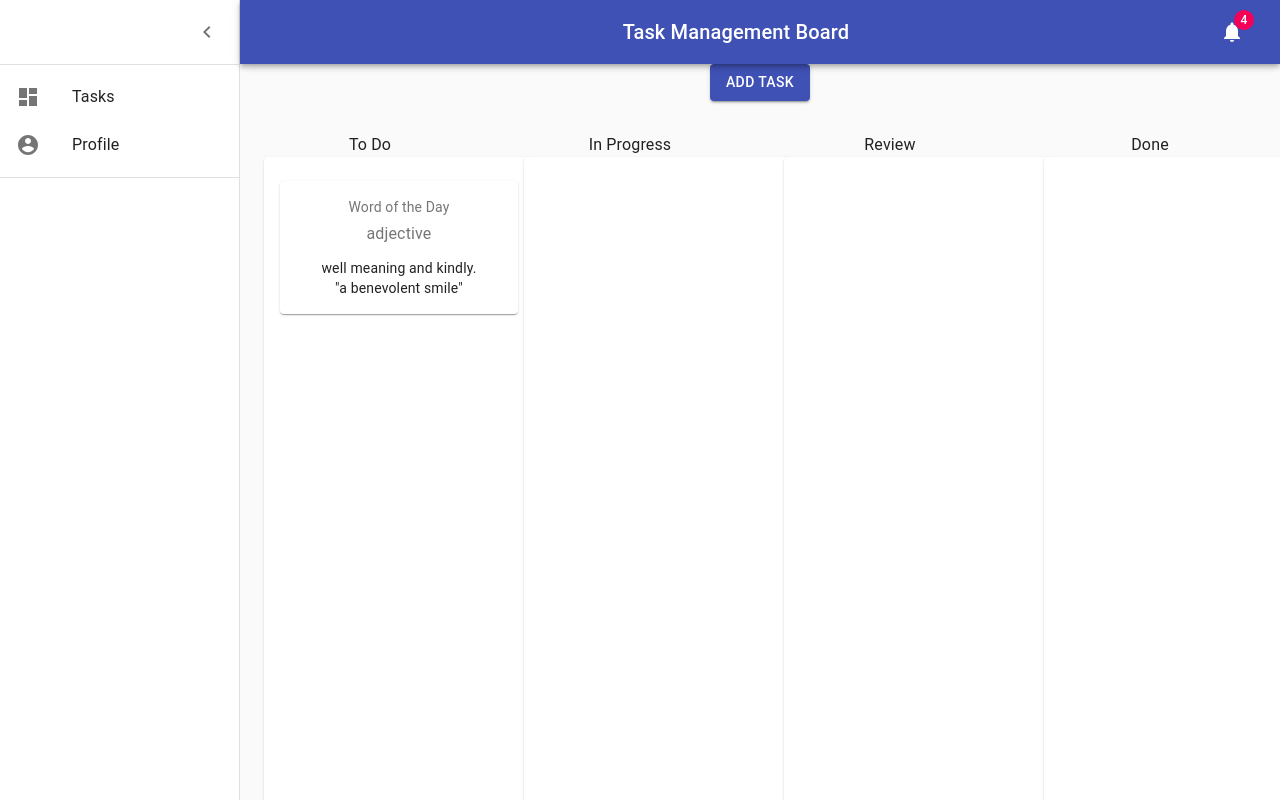
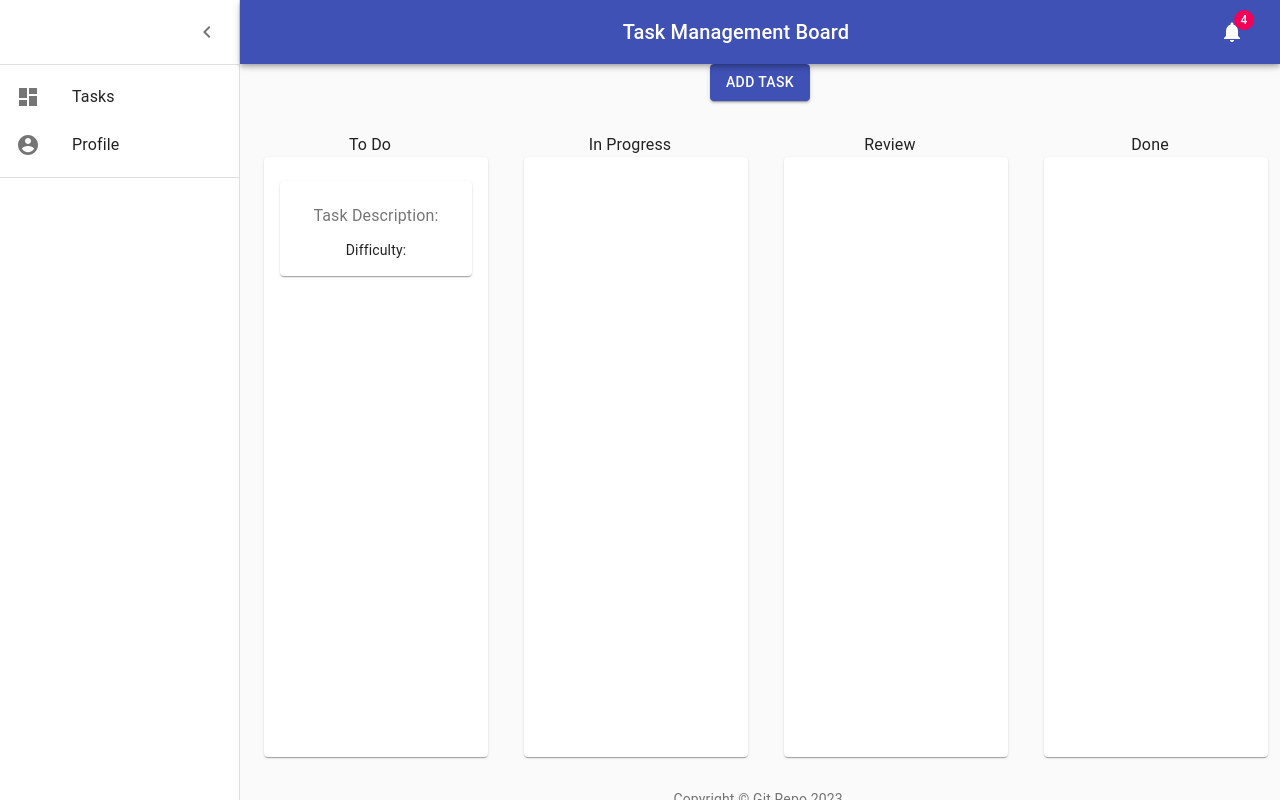
Before and after one commit to CMSC-495-Group-One/TaskManagementUI, a React (Create React App) app: page /tasks in a window 1280 px wide. Built offline with nearby package versions, Linux system fonts and the light colour scheme; sample sign-in values are in the browser's storage.

Commit message:
Added parameters to cards.js to display info in card and modal

```diff
--- a/src/components/taskboard/cards.js
+++ b/src/components/taskboard/cards.js
@@ -12,23 +12,17 @@ import Modal from './modals';
 
 const useStyles = makeStyles({
   root: {
-    minWidth: 230,
-    maxHeight: 150,
-  },
-  bullet: {
-    display: 'inline-block',
-    margin: '0 2px',
-    transform: 'scale(0.8)',
-  },
-  title: {
-    fontSize: 14,
+    maxwidth: '25vh',
+    maxHeight: '16vh',
+    display: 'flex',
   },
   pos: {
     marginBottom: 12,
   },
 });
 
-export default function Cards() {
+export default function Cards({ title, description, difficulty, status,
+  onTitleChange, onDescriptionChange, onDifficultyChange, onStatusChange }) {
   const classes = useStyles();
 
   const [showModal, setShowModal]= React.useState(false);
@@ -44,26 +38,33 @@ export default function Cards() {
     <Card className={classes.root}>
       <CardActionArea onClick={handleClickOpen}>
           <CardContent>
-            <Typography className={classes.title} color="textSecondary" gutterBottom>
-              Word of the Day
+            <Typography className={classes.title} color="textSecondary" variant="h6" gutterBottom>
+              {title}
             </Typography>
-            <Typography className={classes.pos} color="textSecondary">
-              adjective
+            <Typography className={classes.pos} color="textSecondary" variant="body1" gutterBottom>
+              Task Description: {description}
             </Typography>
             <Typography variant="body2" component="p">
-              well meaning and kindly.
-              <br />
-              {'"a benevolent smile"'}
+              Difficulty: {difficulty}
             </Typography>
           </CardContent>
       </CardActionArea>
       <Dialog open={showModal} onClose={handleClose} aria-labelledby="form-dialog-title">
-          <Modal/>
-          <DialogActions>
-            <Button onClick={handleClose} color="primary">
-              Publish
-            </Button>
-          </DialogActions>
+        <Modal
+         title={title}
+         description={description}
+         difficulty={difficulty}
+         status={status}
+         onTitleChange={(e) => setTitle(e.target.value)}
+         onDescriptionChange={(e) => setDescription(e.target.value)}
+         onDifficultyChange={(e) => setDifficulty(e.target.value)}
+         onStatusChange={(e) => setStatus(e.target.value)}
+         />
+        <DialogActions>
+          <Button onClick={handleClose} color="primary">
+            Publish
+          </Button>
+        </DialogActions>
       </Dialog>
     </Card>
   );
--- a/src/components/taskboard/modals.js
+++ b/src/components/taskboard/modals.js
@@ -36,6 +36,7 @@ export default function Modal({ title, description, difficulty, status,
                     label="Task Title"
                     type="Title"
                     fullWidth
+                    multiline="true"
                     value={title}
                     onChange={onTitleChange}
                 />
@@ -46,6 +47,8 @@ export default function Modal({ title, description, difficulty, status,
                     label="Task Description"
                     type="Description"
                     fullWidth
+                    multiline="true"
+                    minRows="3"
                     value={description}
                     onChange={onDescriptionChange}
                 />
--- a/src/components/taskboard/tasks.js
+++ b/src/components/taskboard/tasks.js
@@ -118,8 +118,8 @@ const useStyles = makeStyles((theme) => ({
     },
     paper: {
         padding: theme.spacing(2),
-        height: 720,
-        width: 270,
+        height: '75vh',
+        width: '28vh',
         display: 'flex',
         overflow: 'auto',
         flexDirection: 'column',
@@ -272,7 +272,17 @@ export default function Tasks() {
                                     <Typography>To Do</Typography>
                                     <Paper className={classes.paper}>
                                       <List>
-                                        <Cards/>
+                                        <Cards
+                                            title={title}
+                                            description={description}
+                                            difficulty={difficulty}
+                                            status={status}
+                                            onTitleChange={(e) => setTitle(e.target.value)}
+                                            onDescriptionChange={(e) => setDescription(e.target.value)}
+                                            onDifficultyChange={(e) => setDifficulty(e.target.value)}
+                                            onStatusChange={(e) => setStatus(e.target.value)}
+                                        />
+
                                       </List>
                                     </Paper>
                                 </Grid>
```
